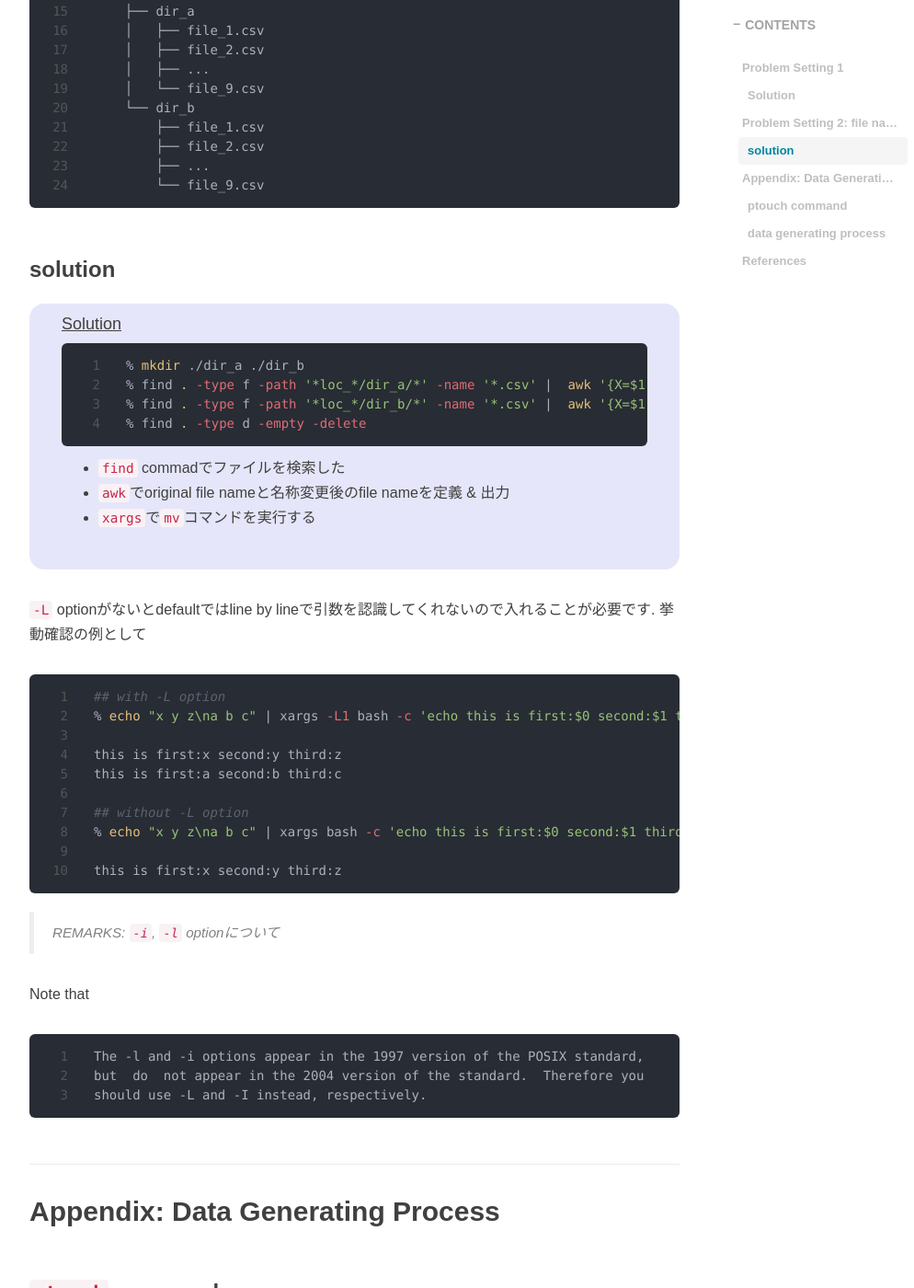
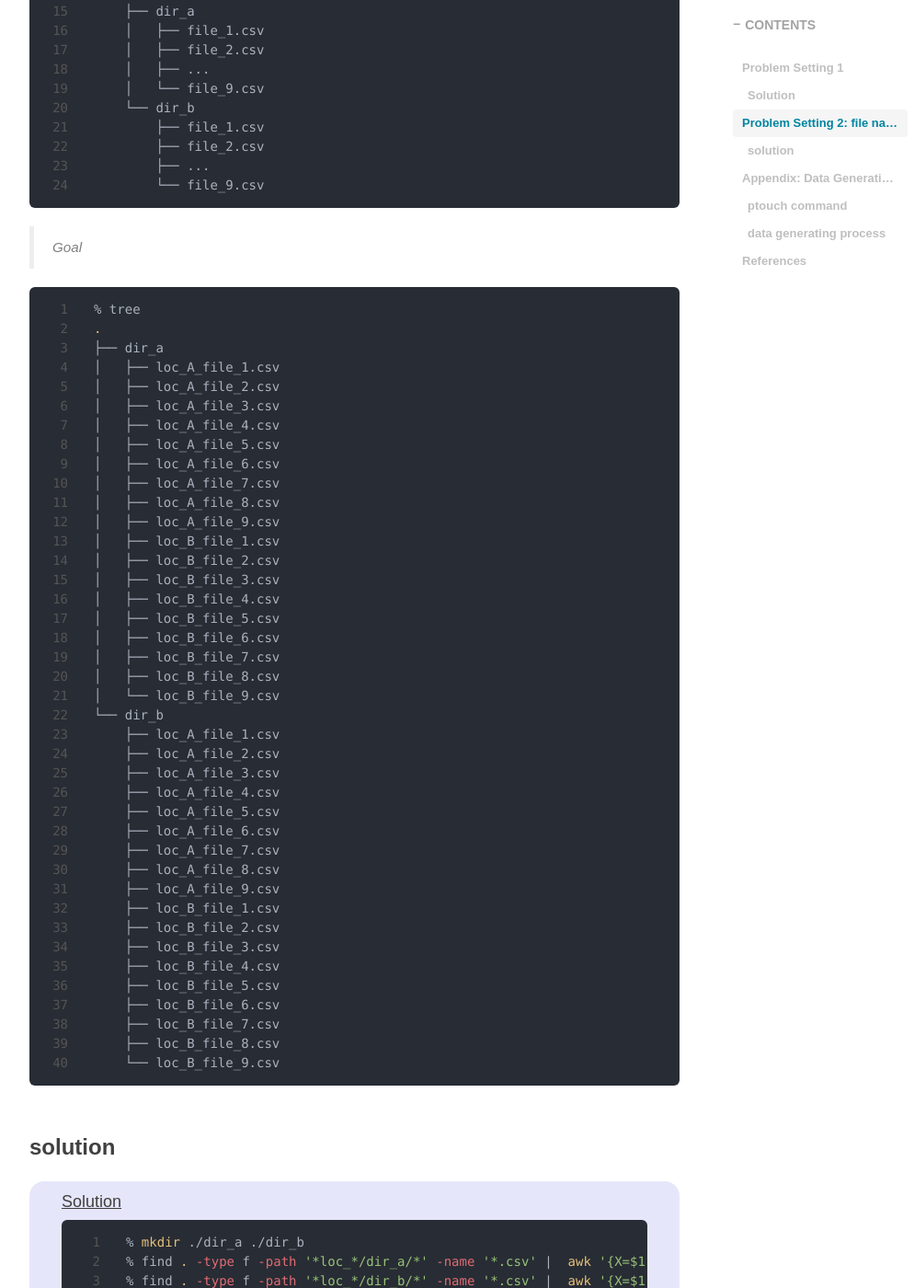
Before and after one commit to RyoNakagami/RyoNakagami.github.io, a Jekyll site: the page built from _posts/2023-08-05-find-and-mv-files.md, in a window 1280 px wide and 1400 px high, scrolled down 5152 px. Shown: the whole window at 92% size, without its empty margins (233-1227 px from the left). Built offline with Jekyll 4.4.1, drawn with Linux system fonts in a browser that asks for light colours; comment, search, counter and statistics services are not loaded.

Commit message:
find command post

````diff
--- a/_posts/2023-08-05-find-and-mv-files.md
+++ b/_posts/2023-08-05-find-and-mv-files.md
@@ -224,6 +224,51 @@ find <search-path> -type d -empty -delete
         └── file_9.csv
 ```
 
+> Goal
+
+```zsh
+% tree
+.
+├── dir_a
+│   ├── loc_A_file_1.csv
+│   ├── loc_A_file_2.csv
+│   ├── loc_A_file_3.csv
+│   ├── loc_A_file_4.csv
+│   ├── loc_A_file_5.csv
+│   ├── loc_A_file_6.csv
+│   ├── loc_A_file_7.csv
+│   ├── loc_A_file_8.csv
+│   ├── loc_A_file_9.csv
+│   ├── loc_B_file_1.csv
+│   ├── loc_B_file_2.csv
+│   ├── loc_B_file_3.csv
+│   ├── loc_B_file_4.csv
+│   ├── loc_B_file_5.csv
+│   ├── loc_B_file_6.csv
+│   ├── loc_B_file_7.csv
+│   ├── loc_B_file_8.csv
+│   └── loc_B_file_9.csv
+└── dir_b
+    ├── loc_A_file_1.csv
+    ├── loc_A_file_2.csv
+    ├── loc_A_file_3.csv
+    ├── loc_A_file_4.csv
+    ├── loc_A_file_5.csv
+    ├── loc_A_file_6.csv
+    ├── loc_A_file_7.csv
+    ├── loc_A_file_8.csv
+    ├── loc_A_file_9.csv
+    ├── loc_B_file_1.csv
+    ├── loc_B_file_2.csv
+    ├── loc_B_file_3.csv
+    ├── loc_B_file_4.csv
+    ├── loc_B_file_5.csv
+    ├── loc_B_file_6.csv
+    ├── loc_B_file_7.csv
+    ├── loc_B_file_8.csv
+    └── loc_B_file_9.csv
+```
+
 ### solution
 
 <div style='padding-left: 2em; padding-right: 2em; border-radius: 1em; border-style:solid; border-color:#e6e6fa; background-color:#e6e6fa'>
````
